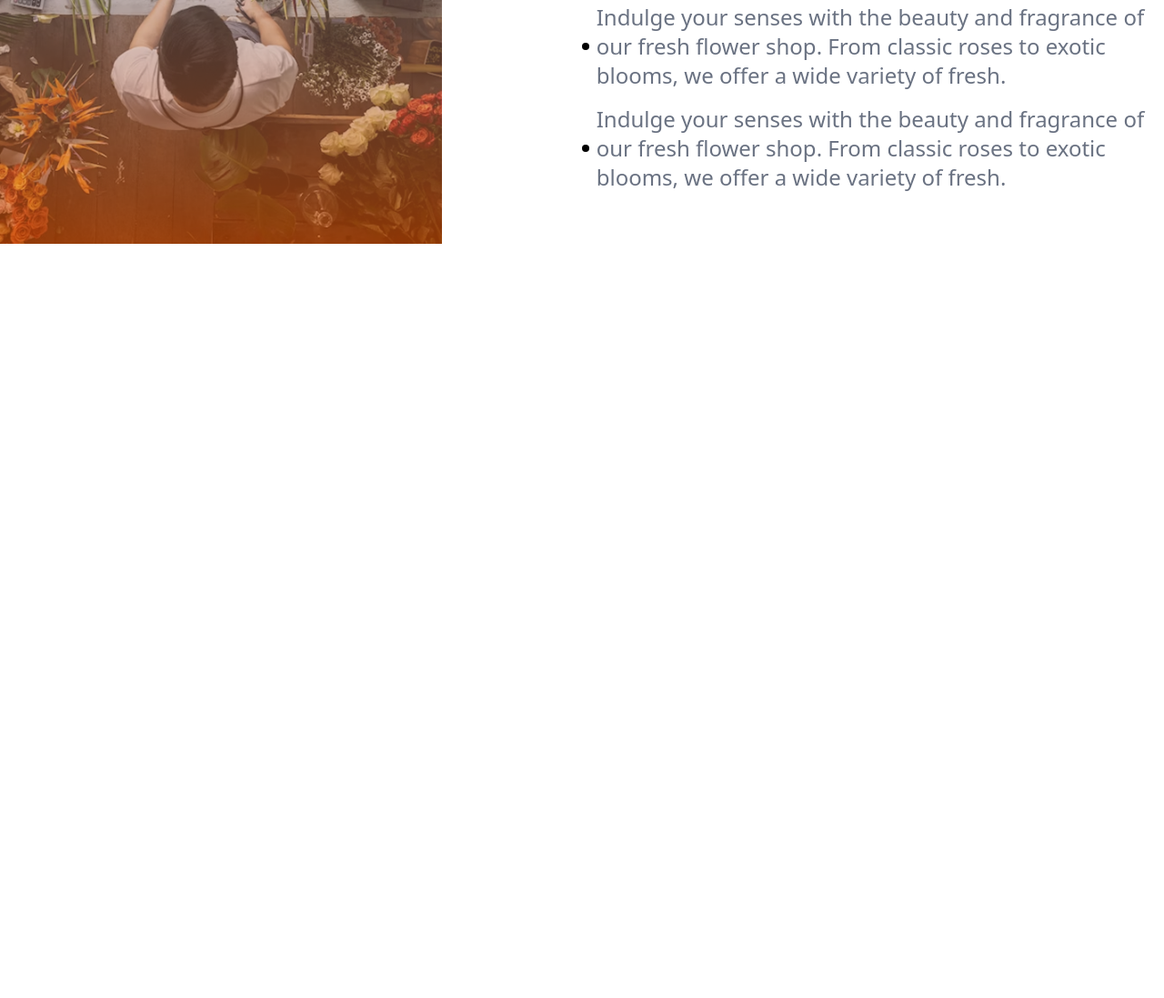
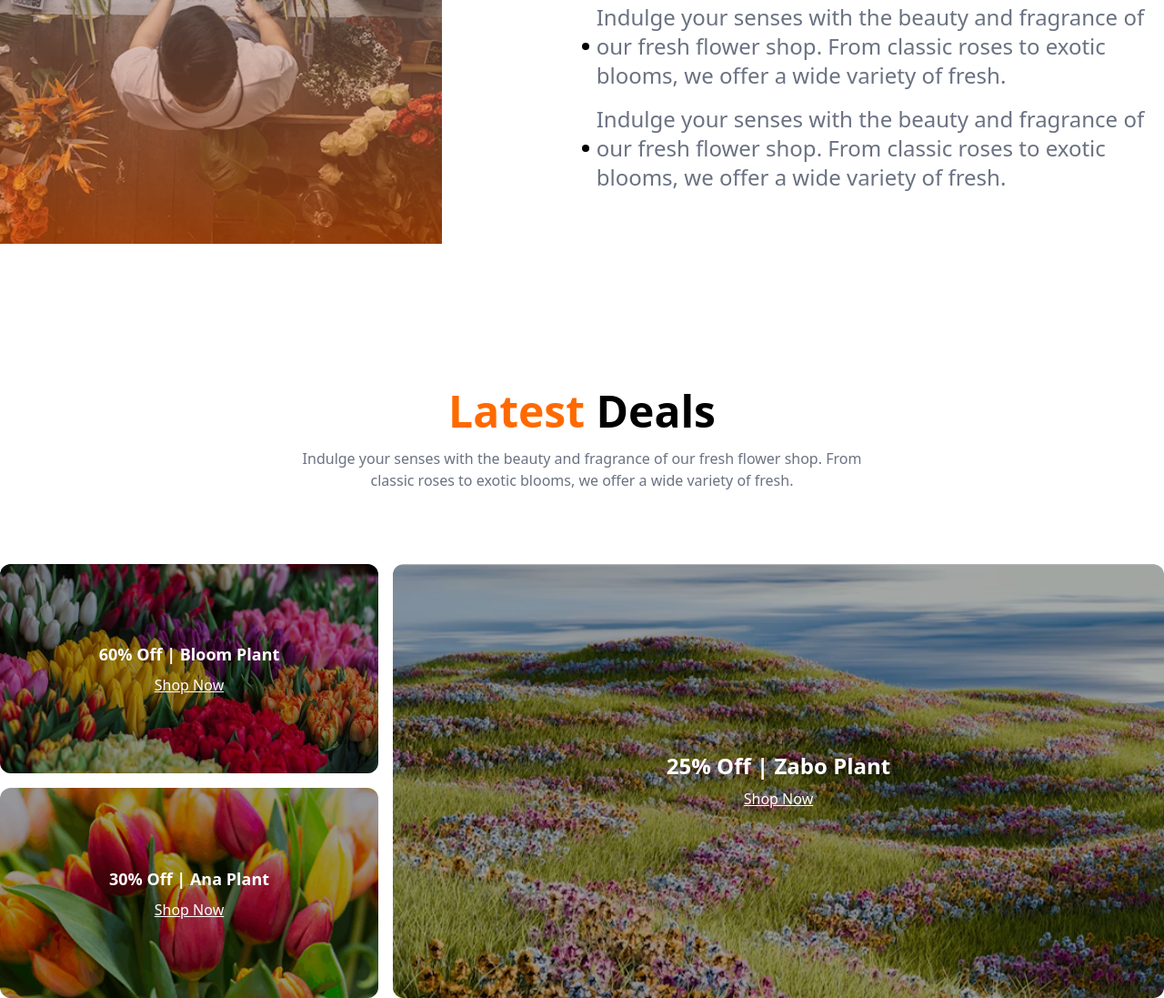
Before and after one commit to syednabil-git/Responsive-Flower-Website, a plain HTML site: page index.html in a window 1280 px wide. Shown: the part 2238-3335 px from the top of the page at 91% size. Before the commit the page ends 2566 px from the top, so only its background shows below. Drawn offline with nearby package versions, Linux system fonts and the light colour scheme.

Commit message:
added latest deals section

```diff
--- a/index.html
+++ b/index.html
@@ -99,7 +99,7 @@
         <section class="Flower Lover flex flex max-w-7xl m-auto mt-50">
             <div class="w-1/2 relative">
                 <img  class="h-9/10" src="assets/flower-store.png">
-
+            <!-- logo img -->
                 <img class="absolute -top-22 left-90 w-50 h-50" src="assets/trusted-badge.png">
             </div>
             <div class="w-1/2">
@@ -117,6 +117,46 @@
                 </ol>
             </div>
         </section>
+        <!-- Latest  Deals -->
+         <section class="Latest  Deals max-w-7xl m-auto mt-25">
+            <div class="text-center mt-18">
+                <h1 class="text-5xl font-bold mb-4"><span class="text-orange-500">Latest </span> Deals</h1>
+                <p class="text-gray-500 text-base">
+                    Indulge your senses with the beauty and fragrance of our fresh flower shop. From <br>classic roses to exotic blooms, we offer a wide variety of fresh.
+                </p>
+            </div>
+
+            <div class="grid grid-cols-3 gap-4 max-w-7xl mx-auto mt-20">
+            <!-- Left Column -->
+                <div class="grid grid-rows-2 gap-4 col-span-1">
+             <!-- Bloom Plant -->
+                <div class="relative rounded-xl overflow-hidden">
+                    <img src="assets/deal-bloom.png" class="w-full h-full object-cover">
+                <div class="absolute inset-0 bg-black/40 flex flex-col justify-center items-center text-white">
+                    <h3 class="font-bold text-lg">60% Off | Bloom Plant</h3>
+                    <button class="underline mt-2">Shop Now</button>
+                </div>
+                </div>
+            <!-- Ana Plant -->
+                <div class="relative rounded-xl overflow-hidden">
+                    <img src="assets/deal-ana.png" class="w-full h-full object-cover">
+                <div class="absolute inset-0 bg-black/40 flex flex-col justify-center items-center text-white">
+                    <h3 class="font-bold text-lg">30% Off | Ana Plant</h3>
+                    <button class="underline mt-2">Shop Now</button>
+                </div>
+                </div>
+            </div>
+
+            <!-- Right Column (Zabo Plant big banner) -->
+                <div class="relative rounded-xl overflow-hidden col-span-2">
+                     <img src="assets/deal-zabo.png" class="w-full h-full object-cover">
+                <div class="absolute inset-0 bg-black/30 flex flex-col justify-center items-center text-white">
+                    <h2 class="font-bold text-2xl">25% Off | Zabo Plant</h2>
+                    <button class="underline mt-2">Shop Now</button>
+                </div>
+                </div>
+            </div>
+         </section>
     </main>
     <footer>
 
```
